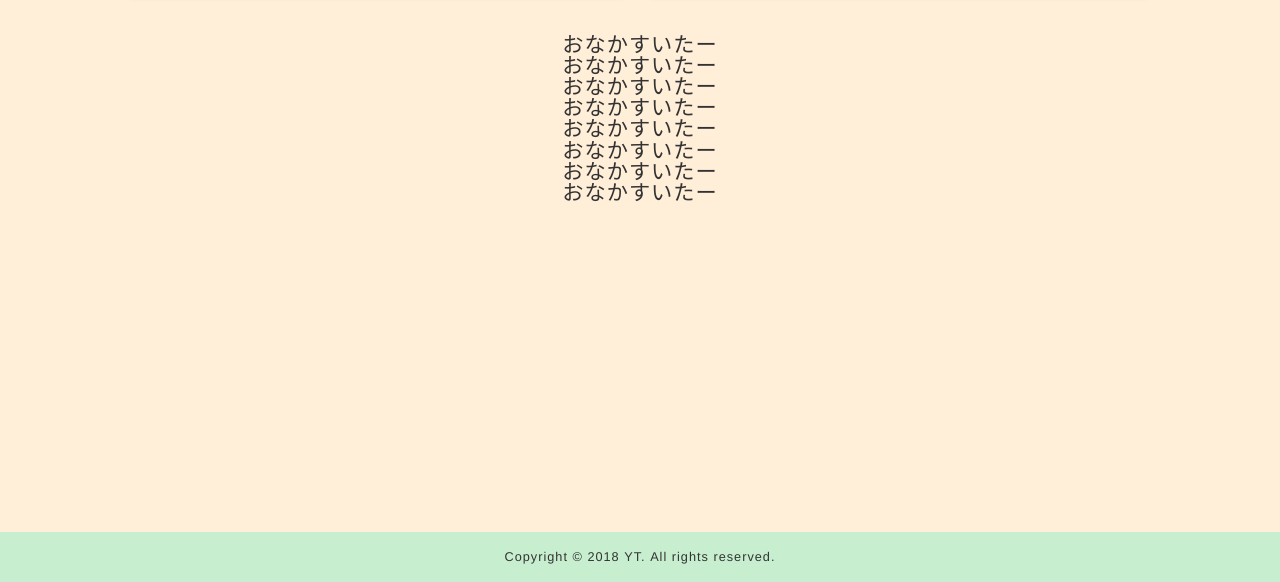
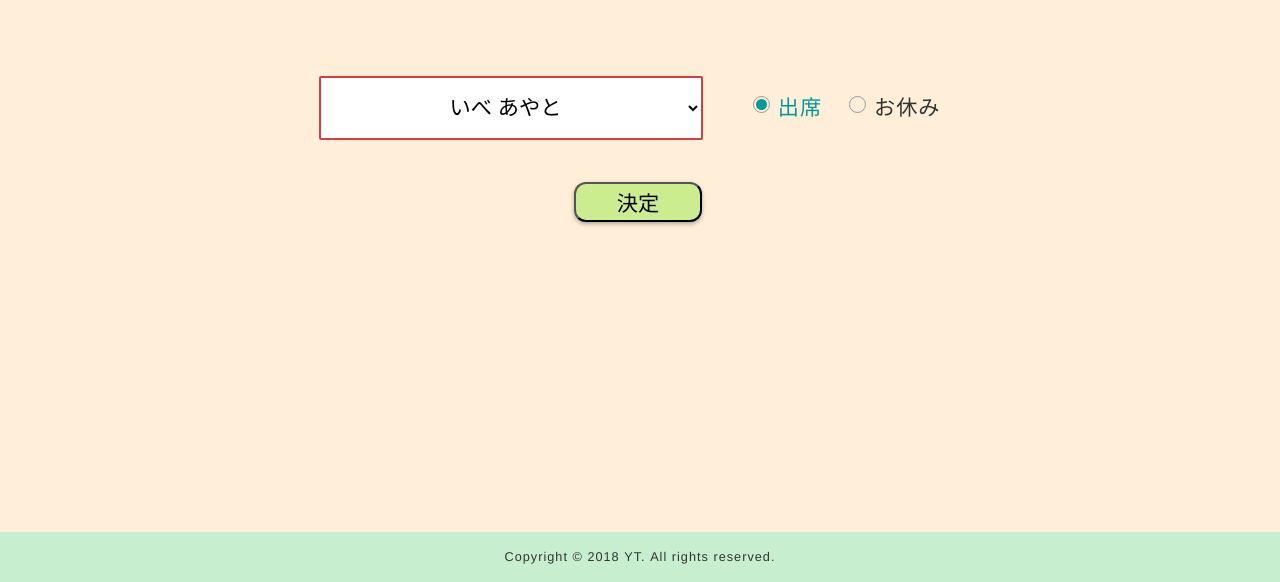
Before and after one commit to Yoshi-tmd/nittazuka_attend, a plain HTML site: page index.html in a window 1280 px wide. Shown: the part 286-868 px from the top of the page. Drawn offline with Linux system fonts and the light colour scheme; a web font is replaced by a local one.

Commit message:
form要素追加、ラジオボックスチェック追加

```diff
--- a/css/style.css
+++ b/css/style.css
@@ -84,7 +84,7 @@ h1{
     padding-left: 0;
 }
 #course-select ul li{
-    width: 40vw;
+    width: 40%;
     height:60px;
     font-size: 2em;
     line-height: 60px;
@@ -95,9 +95,9 @@ h1{
     -webkit-border-radius: 12px;
     -moz-border-radius: 12px;
     border-radius: 12px;
-    -moz-box-shadow: 0 4px 6px rgba(0,0,0,0.3);
-    -webkit-box-shadow: 0 4px 6px rgba(0, 0, 0, 0.3);
-    box-shadow: 0 4px 6px rgba(0, 0, 0, 0.3);
+    -moz-box-shadow: 0 2px 3px rgba(0,0,0,0.3);
+    -webkit-box-shadow: 0 2px 3px rgba(0, 0, 0, 0.3);
+    box-shadow: 0 2px 3px rgba(0, 0, 0, 0.3);
 }
 #course-select ul li a{
     display: inline-block;
@@ -108,6 +108,110 @@ h1{
     /* font-weight: bold; */
 }
 
+.cp_ipselect {
+    overflow: hidden;
+    width: 30%;
+    height: 3em;
+    margin: 2em 2em 2em auto;
+    text-align: center;
+    font-size:1em;
+}
+.cp_ipselect select {
+    width: 100%;
+    padding-right: 1em;
+    cursor: pointer;
+    text-indent: 0.01px;
+    text-overflow: ellipsis;
+    border: none;
+    outline: none;
+    background: transparent;
+    background-image: none;
+    box-shadow: none;
+    -webkit-appearance: none;
+    appearance: none;
+}
+.cp_ipselect select::-ms-expand {
+    display: none;
+}
+.cp_ipselect.cp_sl03 {
+    position: relative;
+    border-radius: 2px;
+    border: 2px solid #da3c41;
+    background: #ffffff;
+}
+.cp_ipselect.cp_sl03::before {
+    position: absolute;
+    top: 0.8em;
+    right: 0.8em;
+    width: 0;
+    height: 0;
+    padding: 0;
+    content: '';
+    border-left: 6px solid transparent;
+    border-right: 6px solid transparent;
+    border-top: 6px solid #da3c41;
+    pointer-events: none;
+}
+.cp_ipselect.cp_sl03 select {
+    padding: 8px 38px 8px 8px;
+    color: #da3c41;
+}
+
+.radio02-input{
+    display: none;
+}
+.radio02-input + label{
+    padding:0 0 0 25px;
+    position:relative;
+    margin-right: 20px;
+    font-size:1em;
+}
+.radio02-input + label::before{
+    content: "";
+    display: block;
+    position: absolute;
+    top: 0;
+    left: 0;
+    width: 15px;
+    height: 15px;
+    border: 1px solid #999;
+    border-radius: 50%;
+}
+.radio02-input:checked + label{
+    color: #009a9a;
+}
+.radio02-input:checked + label::after{
+    content: "";
+    display: block;
+    position: absolute;
+    top: 3px;
+    left: 3px;
+    width: 11px;
+    height: 11px;
+    background: #009a9a;
+    border-radius: 50%;
+}
+
+.submit{
+    width: 10vw;
+    height:40px;
+    font-size: 1em;
+    line-height: 40px;
+    text-align: center;
+    background: #ccec90;
+    display: inline-block;
+    margin-right: 4px;
+    -webkit-border-radius: 12px;
+    -moz-border-radius: 12px;
+    border-radius: 12px;
+    -moz-box-shadow: 0 2px 4px rgba(0,0,0,0.3);
+    -webkit-box-shadow: 0 2px 4px rgba(0, 0, 0, 0.3);
+    box-shadow: 0 2px 4px rgba(0, 0, 0, 0.3);
+}
+
+.submit:hover{
+    border:2px solid #557c0d;
+}
 /*---------------------------------------------*/
 /* footer */
 /*---------------------------------------------*/
--- a/index.html
+++ b/index.html
@@ -27,14 +27,25 @@
                 </ul>
             </div>
             <!-- /#course-select -->
-            <section>おなかすいたー</section>
-            <section>おなかすいたー</section>
-            <section>おなかすいたー</section>
-            <section>おなかすいたー</section>
-            <section>おなかすいたー</section>
-            <section>おなかすいたー</section>
-            <section>おなかすいたー</section>
-            <section>おなかすいたー</section>
+            <div id="formarea">
+                <form action="" method="post">
+                    <select name="name" required class="cp_ipselect cp_sl03">
+                        <option value="basic-1">いべ あやと</option>
+                        <option value="basic-2">おかだ しょうへい</option>
+                        <option value="basic-3">さと ゆうき</option>
+                        <option value="basic-4">たじま みどり</option>
+                        <option value="basic-5">たけたに せな</option>
+                        <option value="basic-6">のじ ゆりか</option>
+                        <option value="basic-7">ふじもと あやと</option>
+                        <option value="basic-8">わたなべ いつき</option>
+                    </select>
+                    <input type="radio" name="radio02" class="radio02-input" id="radio02-01" checked>
+                    <label for="radio02-01">出席</label>
+                    <input type="radio" name="radio02" class="radio02-input" id="radio02-02">
+                    <label for="radio02-02">お休み</label>
+                    <br/><input type="submit" value="決定" class="submit">
+                </form>
+            </div>
         </div>
         <!-- /#main -->
         <footer>
```
Also changed, not shown: image/icon_boy.png (added), image/icon_girl.png (added).
